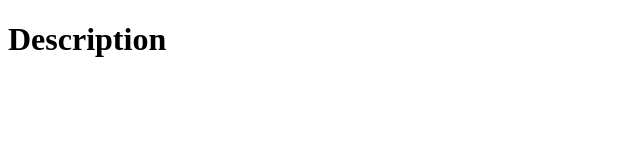
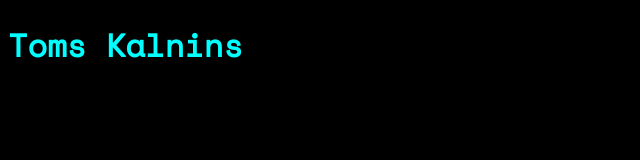
Before and after one commit to TomsKalnins/Portfolio-repo, a plain HTML site: page index.html in a window 1280 px wide. Shown: the whole page, without its empty margins (0-640 px from the left). Drawn offline with nearby package versions, Linux system fonts and the light colour scheme.

Commit message:
the enviorment has been set up

```diff
--- a/index.html
+++ b/index.html
@@ -1,4 +1,24 @@
 <!DOCTYPE html>
 <html>
-<h1>Description</h1>
+<head>
+<title>Toms Kalnins</title>
+<link rel="stylesheet" type="text/css" href="./styles.css">
+<meta charset="UTF-8">
+<lang="en">
+</lang>
+
+<link rel="preconnect" href="https://fonts.gstatic.com">
+<link href="https://fonts.googleapis.com/css2?family=Space+Mono&display=swap" rel="stylesheet">
+</head>
+
+<body>
+
+    <header>
+<h1>Toms Kalnins</h1>
+
+    </header>
+
+
+
+</body>
 </html>
--- /dev/null
+++ b/styles.css
@@ -0,0 +1,9 @@
+html {
+    background-color:black;
+    font-family:"space Mono";
+
+}
+
+h1 {
+    color:aqua;
+}
```
